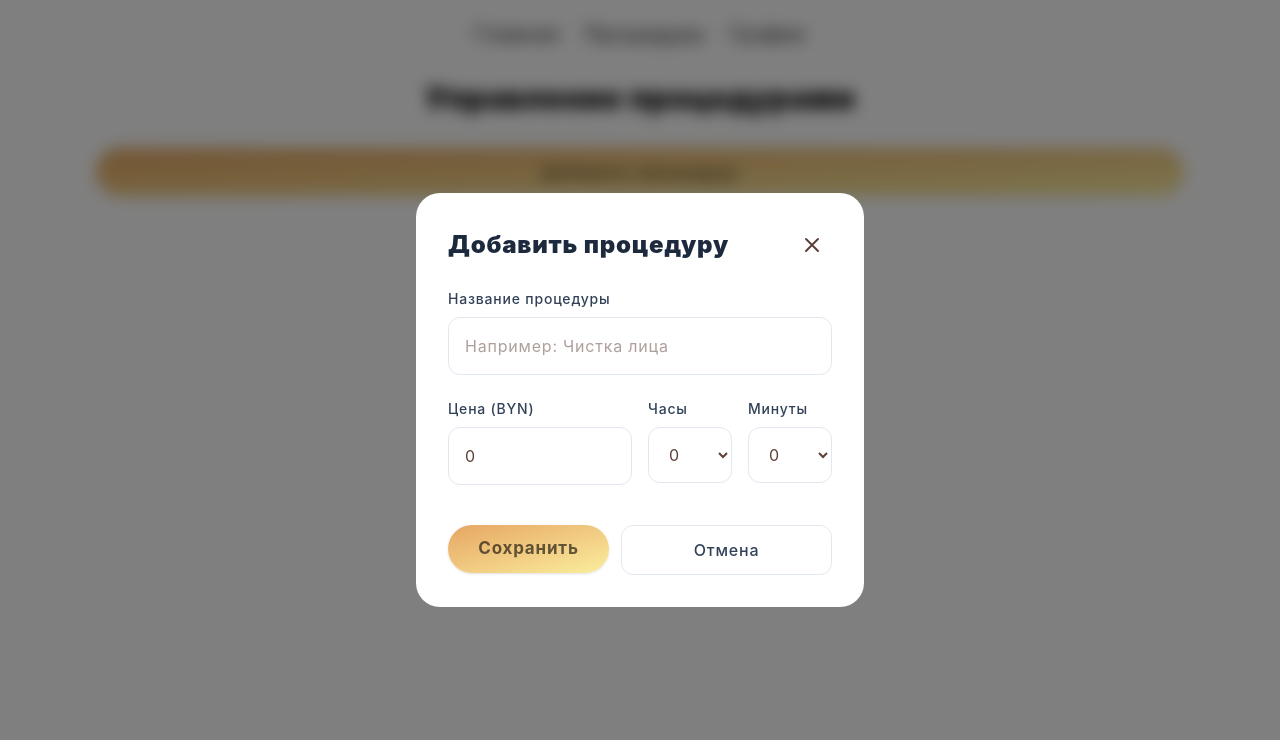
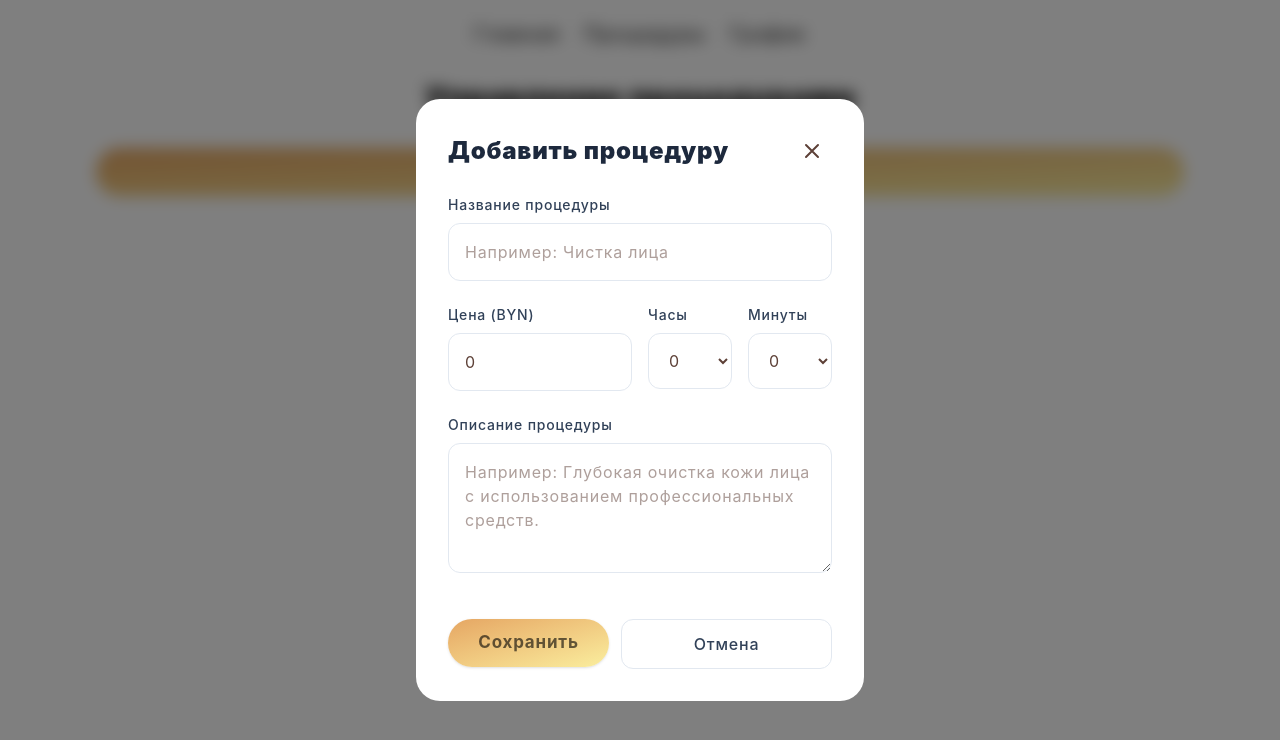
Before and after one commit to kiqiou/face2face-vue, a Vue app: page /admin-procedures in a window 1280 px wide. Both pictures are taken after a click on the button "Добавить процедуру". Shown: the top 740 px of the page. Built offline with nearby package versions, Linux system fonts and the light colour scheme.

Commit message:
feat: add description on procedure

```diff
--- a/src/admin/pages/ProceduresAdmin.vue
+++ b/src/admin/pages/ProceduresAdmin.vue
@@ -201,6 +201,18 @@
           </div>
         </div>
 
+        <div>
+          <label class="block text-sm font-medium text-slate-700 mb-2"
+            >Описание процедуры</label
+          >
+          <textarea
+            v-model="form.description"
+            rows="4"
+            class="w-full p-4 border border-slate-200 rounded-xl focus:ring-2 focus:ring-[#E5A663] focus:border-transparent transition-all"
+            placeholder="Например: Глубокая очистка кожи лица с использованием профессиональных средств."
+          ></textarea>
+        </div>
+
         <div class="flex gap-3 pt-4">
           <GradientButton
             button-name="Сохранить"
@@ -253,6 +265,7 @@
     name: '',
     price: 0,
     duration: '',
+    description: '',
   });
 
   const formHours = ref(0);
@@ -283,14 +296,14 @@
   const openCreateModal = () => {
     showModal.value = true;
     editingProcedure.value = null;
-    Object.assign(form, { name: '', price: 0, duration: '' });
+    Object.assign(form, { name: '', price: 0, duration: '', description: '' });
   };
 
   const openEditModal = (procedure: any) => {
     editingProcedure.value = procedure;
     form.name = procedure.name;
     form.price = procedure.price ?? 0;
-
+    form.description = procedure.description ?? '';
     const duration = procedure.duration;
 
     const [h, m] = duration.split(':').map(Number);
@@ -303,7 +316,7 @@
   const closeModal = () => {
     showModal.value = false;
     editingProcedure.value = null;
-    Object.assign(form, { name: '', price: 0, duration: '' });
+    Object.assign(form, { name: '', price: 0, duration: '', description: '' });
   };
 
   const createProcedureInForm = async () => {
@@ -314,7 +327,7 @@
 
     try {
       saving.value = true;
-      await createProcedure(form.name, form.price, duration);
+      await createProcedure(form.name, form.price, duration, form.description);
       await loadProceduresByCosmetologist(id);
       toast.success('Процедура добавлена');
       closeModal();
@@ -338,6 +351,7 @@
         name: form.name,
         price: form.price,
         duration,
+        description: form.description
       });
       await loadProceduresByCosmetologist(id);
       toast.success('Процедура обновлена');
--- a/src/composables/get/apiGet.ts
+++ b/src/composables/get/apiGet.ts
@@ -1,9 +1,9 @@
-export async function apiGet(url: string, token?: string) {
+export async function apiGet(url: string,) {
   const response = await fetch(url, {
     method: 'GET',
     headers: {
       'Content-Type': 'application/json',
-      ...(token ? { Authorization: `Bearer ${token}` } : {}),
+      ...({}),
     },
   });
 
--- a/src/composables/get/procedures/useProcedures.ts
+++ b/src/composables/get/procedures/useProcedures.ts
@@ -38,6 +38,7 @@ export function useProcedures() {
           item.name,
           item.price,
           item.duration,
+          item.description,
           cosmetologist
         );
       });
--- a/src/composables/get/procedures/useProceduresByCosmetologist.ts
+++ b/src/composables/get/procedures/useProceduresByCosmetologist.ts
@@ -24,6 +24,7 @@ export function useProceduresByCosmetologist() {
             item.name,
             item.price,
             item.duration,
+            item.description,
             item.cosmetologist
           )
       );
--- a/src/composables/post/procedure/useCreateProcedure.ts
+++ b/src/composables/post/procedure/useCreateProcedure.ts
@@ -10,7 +10,8 @@ export function useCreateProcedure() {
   const createProcedure = async (
     name: string,
     price: number,
-    duration: string
+    duration: string,
+    description: string
   ) => {
     loading.value = true;
     errorCreate.value = null;
@@ -26,6 +27,7 @@ export function useCreateProcedure() {
           name,
           price,
           duration,
+          description,
         }),
       });
 
--- a/src/composables/post/procedure/useUpdateProcedure.ts
+++ b/src/composables/post/procedure/useUpdateProcedure.ts
@@ -13,6 +13,7 @@ export function useUpdateProcedure() {
       name?: string;
       price?: number;
       duration?: string;
+      description?: string;
     }
   ) => {
     loading.value = true;
--- a/src/models/procedure.ts
+++ b/src/models/procedure.ts
@@ -5,6 +5,7 @@ export class Procedure {
   name: string = '';
   price: number = 0;
   duration: string = '';
+  description: string = '';
   cosmetologist: Cosmetologist;
 
   constructor(
@@ -12,12 +13,14 @@ export class Procedure {
     name: string = '',
     price: number = 0,
     duration: string = '',
+    description: string = '',
     cosmetologist: Cosmetologist
   ) {
     this.id = id;
     this.name = name;
     this.price = price;
     this.duration = duration;
+    this.description = description;
     this.cosmetologist = cosmetologist;
   }
 }
```
